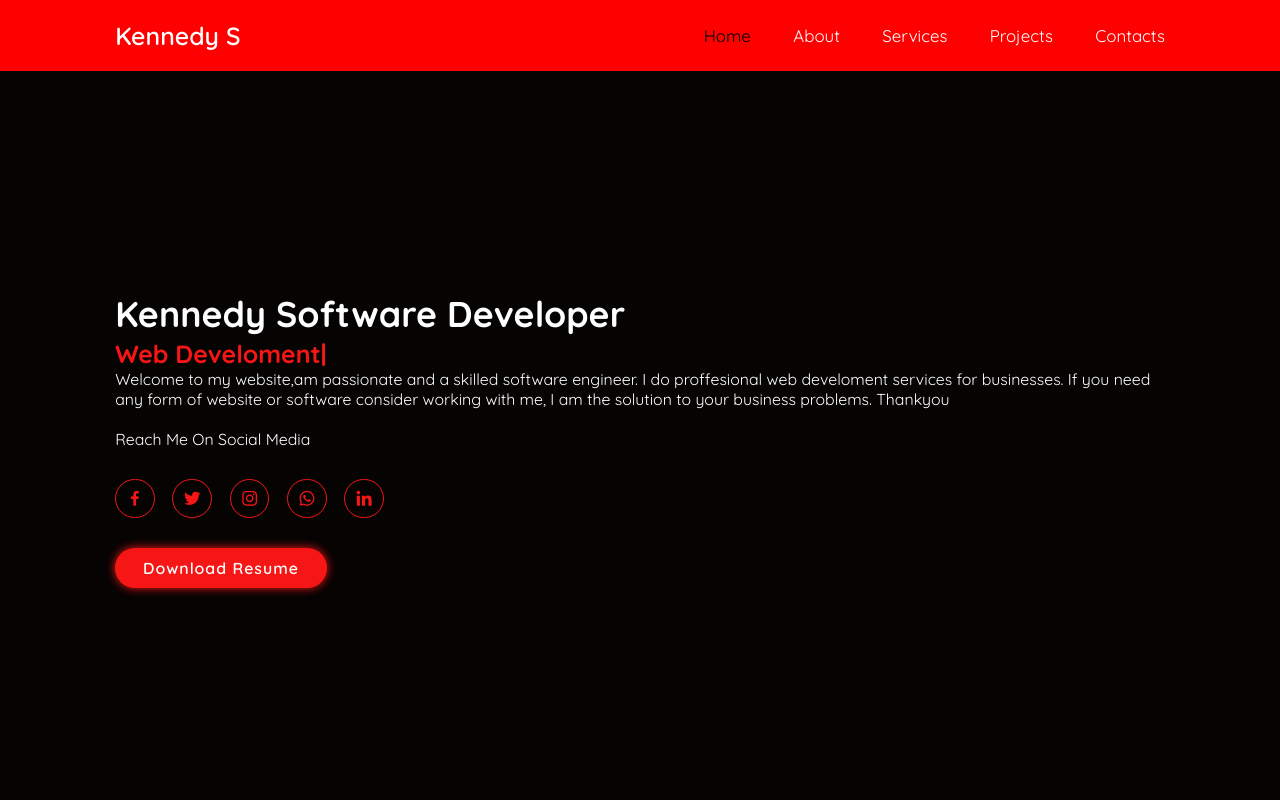
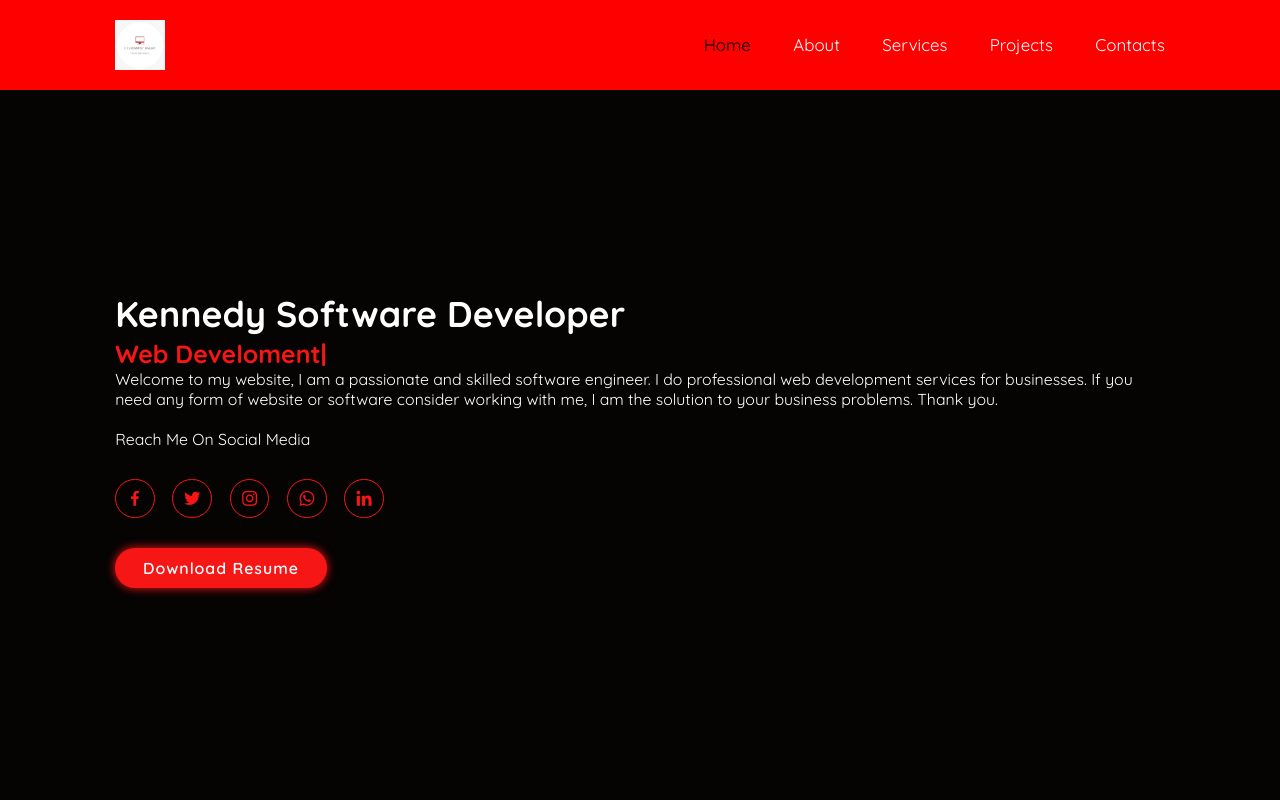
Before and after one commit to KennedyOti/devkennedy, a plain HTML site: page index.html in a window 1280 px wide. Shown: the top 800 px of the page. Drawn offline with nearby package versions, Linux system fonts and the light colour scheme.

Commit message:
favicon commit

```diff
--- a/css/style.css
+++ b/css/style.css
@@ -51,12 +51,13 @@ section{
 .header .sticky{
     border-bottom: .1rem solid rgba(0, 0, 0, .2);
 }
-.logo{
-    font-size: 2.5rem;
-    color: var(--text-color);
-    font-weight: 600;
-    cursor: default;
+
+.logo-image {
+    width: 50px; /* Adjust width as needed */
+    height: auto;
+    display: block;
 }
+
 a {
     text-decoration: none;
 }
@@ -393,6 +394,7 @@ span{
         display: none;
     }
 
+
     .navbar.active{
         display: block;
     }
--- a/index.html
+++ b/index.html
@@ -3,22 +3,26 @@
 <head>
     <meta charset="UTF-8">
     <meta http-equiv="X-UA-Compatible" content="IE=edge">
-    <meta name="description" content="kennix-tech is a software develompment company that based inKenya that deals in the develoment of websites, softwares and computer counsaltancy services">
+    <meta name="description" content="devkennedy online is a software development company based in Kenya that deals in the development of websites, software, and computer consultancy services">
     <meta name="keywords" content="kennixtech, tech, kennix-tech, kennix, technology, software, software development, information technology, websites, application, k software, engineering, ecommerce, business">
     <meta name="viewport" content="width=device-width, initial-scale=1.0">
     <link rel="preconnect" href="https://fonts.googleapis.com">
-<link rel="preconnect" href="https://fonts.gstatic.com" crossorigin>
-<link href="https://fonts.googleapis.com/css2?family=Cookie&family=Quicksand:wght@300..700&display=swap" rel="stylesheet">
-    <!---Box- Icon Font--->
+    <link rel="preconnect" href="https://fonts.gstatic.com" crossorigin>
+    <link href="https://fonts.googleapis.com/css2?family=Cookie&family=Quicksand:wght@300..700&display=swap" rel="stylesheet">
+    <!-- Box Icon Font -->
     <link href='https://unpkg.com/boxicons@2.1.4/css/boxicons.min.css' rel='stylesheet'>
-    <!---Custom CSS--->
+    <!-- Custom CSS -->
     <link rel="stylesheet" href="css/style.css" />
-    <title>K-S-S</title>
+    <!-- Favicon -->
+    <link rel="icon" href="images/favicon.ico" type="image/x-icon">
+    <title>devkennedyonline</title>
 </head>
 <body>
-    <!---Hearder Section--->
+    <!-- Header Section -->
     <header class="header">
-        <a href="" class="logo">Kennedy S</a>
+        <a href="#home" class="logo">
+            <img src="images/official logo.png" alt="devkennedy online logo" class="logo-image">
+        </a>
 
         <i class="bx bx-menu" id="menu-icon"></i>
 
@@ -31,12 +35,12 @@
         </nav>
     </header>
 
-    <!---Home Section--->
+    <!-- Home Section -->
     <section class="home" id="home">
         <div class="home-text">
             <h1>Kennedy Software Developer</h1>
             <h3><span class="multiple-text"></span></h3>
-            <p> Welcome to my website,am passionate and a skilled software engineer. I do proffesional web develoment services for businesses. If you need any form of website or software consider working with me, I am the solution to your business problems. Thankyou
+            <p> Welcome to my website, I am a passionate and skilled software engineer. I do professional web development services for businesses. If you need any form of website or software consider working with me, I am the solution to your business problems. Thank you.
              <br>  <br> Reach Me On Social Media
             </p>
             <div class="social-media">
@@ -44,7 +48,7 @@
                 <a href="#"><i class='bx bxl-twitter'></i></a>
                 <a href="#"><i class='bx bxl-instagram'></i></a>
                 <a href="#"><i class='bx bxl-whatsapp'></i></a>
-                <a href="www.linkedin.com/in/ kennedy-otieno-0808221b4"><i class='bx bxl-linkedin' ></i></a>
+                <a href="www.linkedin.com/in/kennedy-otieno-0808221b4"><i class='bx bxl-linkedin'></i></a>
             </div>
             <a href="" class="btn">Download Resume</a>
         </div>
@@ -53,7 +57,8 @@
             <img src="images/me1.png" alt="">
         </div>
     </section>
-<!--About Section-->
+
+    <!-- About Section -->
     <section class="about" id="about">
         <div class="about-img">
             <img src="images/me2.png" alt="">
@@ -72,7 +77,8 @@
             <a href="" class="btn">Read More</a>
         </div>
     </section>
-<!--Services Section-->
+
+    <!-- Services Section -->
     <section class="services" id="services">
         <h2 class="heading">My <span>Services</span></h2>
         <div class="services-container">
@@ -109,7 +115,7 @@
         </div>
     </section>
 
-    <!--Projects Section-->
+    <!-- Projects Section -->
     <section class="projects" id="projects">
         <h2 class="heading">Ongoing <span>Projects</span></h2>
         <div class="projects-container">
@@ -146,7 +152,6 @@
                     </p>
                 </div>
             </div>
-
         </div>
 
         <div class="projects-container">
@@ -183,11 +188,10 @@
                     </p>
                 </div>
             </div>
-
         </div>
     </section>
 
-    <!--Contact Section-->
+    <!-- Contact Section -->
     <section class="contact" id="contact">
         <h2 class="heading">Contact Me <span>Here</span></h2>
 
@@ -205,7 +209,8 @@
             <input type="submit" value="Send Message" class="btn">
         </form>
     </section>
-    <!--Footer Section-->
+
+    <!-- Footer Section -->
     <footer class="footer">
         <div class="footer-text">
             <p>Copyright  &copy; 2024 Kennedy Software Engineer | All Rights Reserved.</p>
@@ -215,10 +220,11 @@
             <a href="#home"><i class='bx bx-up-arrow-alt'></i></a>
         </div>
     </footer>
-<!--Scroll Reveal-->
-<script src="https://unpkg.com/typed.js@2.0.16/dist/typed.umd.js"></script>
-<script src="https://unpkg.com/scrollreveal"></script>
-<!---custom javascript-->
-<script src="js/script.js"></script>
+
+    <!-- Scroll Reveal -->
+    <script src="https://unpkg.com/typed.js@2.0.16/dist/typed.umd.js"></script>
+    <script src="https://unpkg.com/scrollreveal"></script>
+    <!-- Custom JavaScript -->
+    <script src="js/script.js"></script>
 </body>
 </html>
```
Also changed, not shown: images/android-chrome-192x192.png (added), images/android-chrome-512x512.png (added), images/apple-touch-icon.png (added), images/favicon-16x16.png (added), images/favicon-32x32.png (added), images/favicon.ico (added), images/official logo.jpeg (added), images/official logo.png (added), images/site.webmanifest (added).
